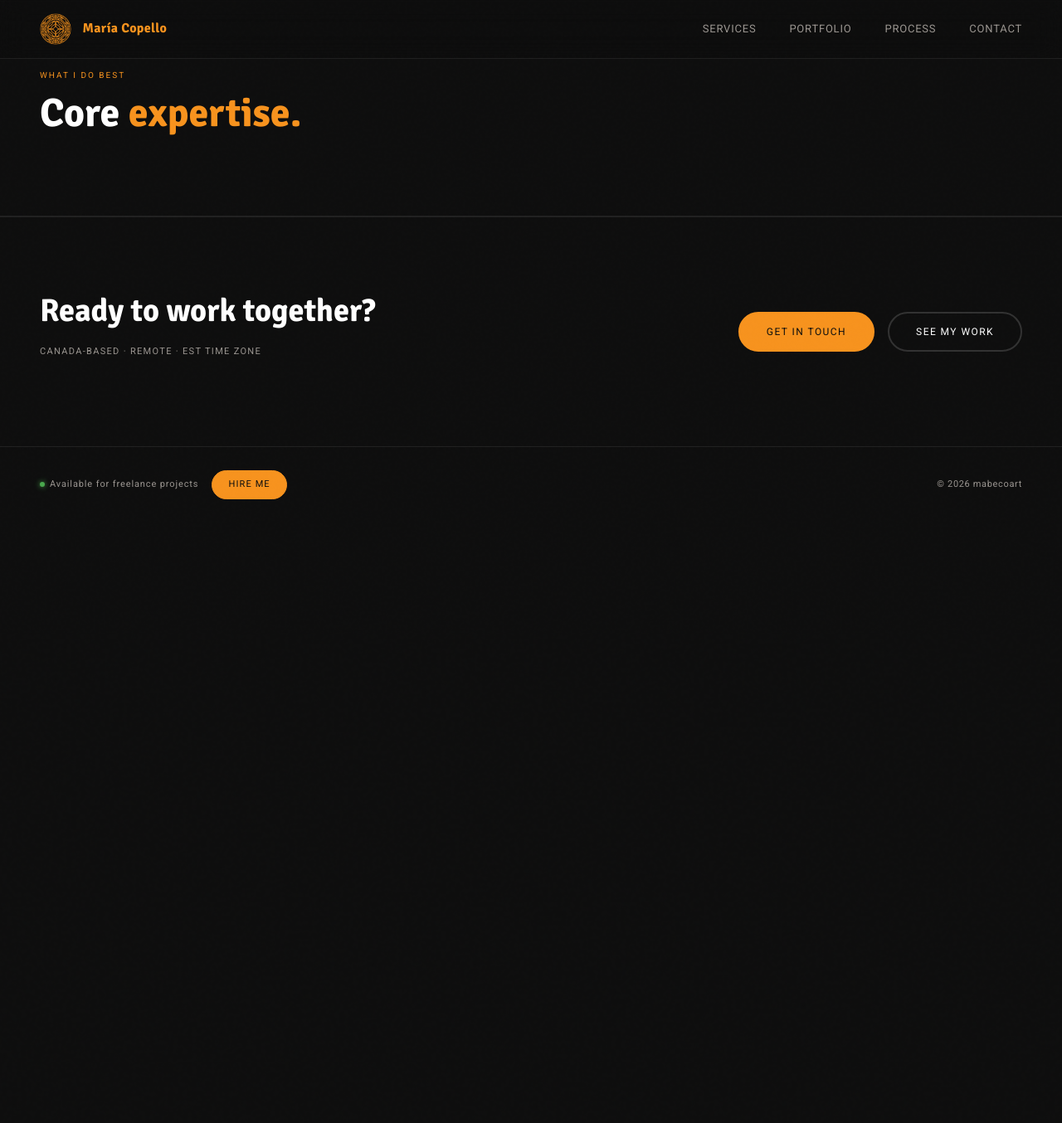
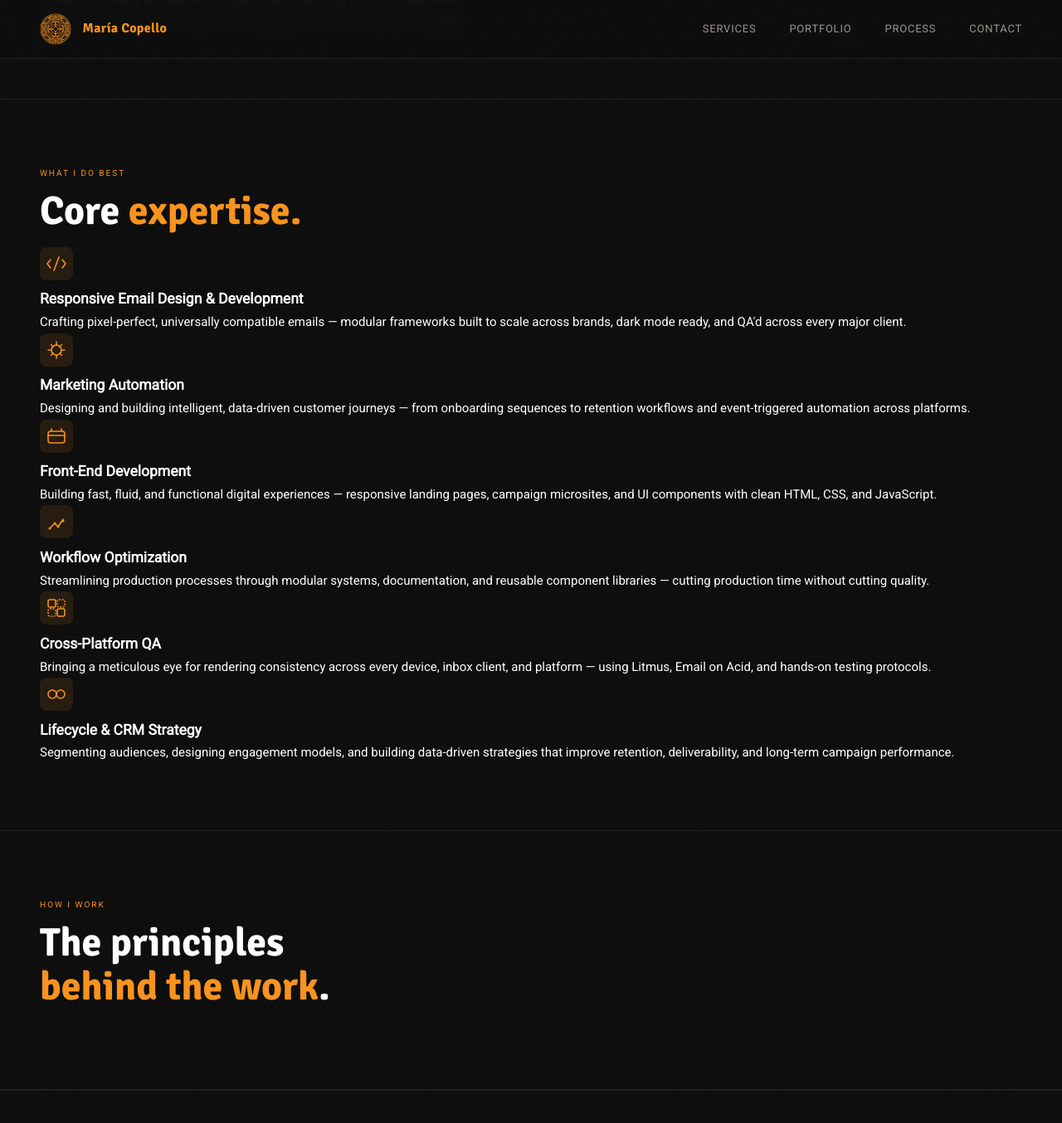
Before and after one commit to mabecoart/github.io, a Jekyll site: the page built from about.html, in a window 1280 px wide and 1400 px high, scrolled down 878 px. Shown: the top 1354 px of the window at 83% size. Built offline with Jekyll 4.4.1, drawn with Linux system fonts in a browser that asks for light colours; before the commit the page ends 1508 px from its top, so only the background shows below that; some of the changed text lies outside the part shown.

Commit message:
Revise about section and add skills showcase
Updated the about section with improved content and added skill cards for expertise.

```diff
--- a/about.html
+++ b/about.html
@@ -18,19 +18,19 @@
 
 <section class="about-section">
   <p class="section-eyebrow">My story</p>
-  <h2 class="section-title">8+ years building<br/><span>what matters.</span></h2>
-  <p>
+  <h2 class="section-title">8+ years building<br/><span>what matters</span>.</h2>
+  <p class="case-body">
     For over a decade, I've helped brands — from startups to large enterprises —
     build <b>meaningful digital communications</b> through design, code, and automation.
     My work lives where creativity meets technology: modular systems, scalable workflows,
     and campaigns that connect.
   </p>
-  <p>
+  <p class="case-body">
     I craft <b>responsive emails, landing pages, and automated journeys</b> that
     perform beautifully across devices and platforms. Each project blends structure
     and emotion — precise code, intuitive design, and data that speaks.
   </p>
-  <p>
+  <p class="case-body">
     I collaborate closely with agencies, designers, and marketing teams to bridge
     vision and execution. Together, we create communications that are not only seen,
     but <b>felt</b>.
@@ -40,9 +40,111 @@
 <section class="about-section">
   <p class="section-eyebrow">What I do best</p>
   <h2 class="section-title">Core <span>expertise.</span></h2>
+   <div class="skills__grid">
+
+        <div class="skill-card reveal">
+          <div class="skill-card__icon">
+            <svg width="40" height="40" viewBox="0 0 40 40" fill="none" xmlns="http://www.w3.org/2000/svg">
+              <rect width="40" height="40" rx="8" fill="rgba(247,147,30,.1)"/>
+              <path d="M13 15l-4 5 4 5M27 15l4 5-4 5M23 12l-6 16" stroke="#F7931E" stroke-width="1.6" stroke-linecap="round" stroke-linejoin="round"/>
+            </svg>
+          </div>
+          <h3 class="skill-card__title">Responsive Email Design &amp; Development</h3>
+          <p class="skill-card__desc">
+            Crafting pixel-perfect, universally compatible emails — modular frameworks
+            built to scale across brands, dark mode ready, and QA'd across every major client.
+          </p>
+        </div>
+
+        <div class="skill-card reveal" style="transition-delay:.08s">
+          <div class="skill-card__icon">
+            <svg width="40" height="40" viewBox="0 0 40 40" fill="none" xmlns="http://www.w3.org/2000/svg">
+              <rect width="40" height="40" rx="8" fill="rgba(247,147,30,.1)"/>
+              <circle cx="20" cy="20" r="6" stroke="#F7931E" stroke-width="1.6"/>
+              <path d="M20 10v4M20 26v4M10 20h4M26 20h4" stroke="#F7931E" stroke-width="1.6" stroke-linecap="round"/>
+              <path d="M13.43 13.43l2.83 2.83M23.74 23.74l2.83 2.83M13.43 26.57l2.83-2.83M23.74 16.26l2.83-2.83" stroke="#F7931E" stroke-width="1.4" stroke-linecap="round"/>
+            </svg>
+          </div>
+          <h3 class="skill-card__title">Marketing Automation</h3>
+          <p class="skill-card__desc">
+            Designing and building intelligent, data-driven customer journeys — from onboarding
+            sequences to retention workflows and event-triggered automation across platforms.
+          </p>
+        </div>
+
+        <div class="skill-card reveal" style="transition-delay:.16s">
+          <div class="skill-card__icon">
+            <svg width="40" height="40" viewBox="0 0 40 40" fill="none" xmlns="http://www.w3.org/2000/svg">
+              <rect width="40" height="40" rx="8" fill="rgba(247,147,30,.1)"/>
+              <rect x="10" y="14" width="20" height="14" rx="3" stroke="#F7931E" stroke-width="1.6"/>
+              <path d="M14 11v3M26 11v3M10 19h20" stroke="#F7931E" stroke-width="1.6" stroke-linecap="round"/>
+            </svg>
+          </div>
+          <h3 class="skill-card__title">Front-End Development</h3>
+          <p class="skill-card__desc">
+            Building fast, fluid, and functional digital experiences — responsive landing pages,
+            campaign microsites, and UI components with clean HTML, CSS, and JavaScript.
+          </p>
+        </div>
+
+        <div class="skill-card reveal" style="transition-delay:.06s">
+          <div class="skill-card__icon">
+            <svg width="40" height="40" viewBox="0 0 40 40" fill="none" xmlns="http://www.w3.org/2000/svg">
+              <rect width="40" height="40" rx="8" fill="rgba(247,147,30,.1)"/>
+              <path d="M12 28l6-6 4 4 6-9" stroke="#F7931E" stroke-width="1.6" stroke-linecap="round" stroke-linejoin="round"/>
+              <circle cx="12" cy="28" r="1.5" fill="#F7931E"/>
+              <circle cx="18" cy="22" r="1.5" fill="#F7931E"/>
+              <circle cx="22" cy="26" r="1.5" fill="#F7931E"/>
+              <circle cx="28" cy="19" r="1.5" fill="#F7931E"/>
+            </svg>
+          </div>
+          <h3 class="skill-card__title">Workflow Optimization</h3>
+          <p class="skill-card__desc">
+            Streamlining production processes through modular systems, documentation, and
+            reusable component libraries — cutting production time without cutting quality.
+          </p>
+        </div>
+
+        <div class="skill-card reveal" style="transition-delay:.14s">
+          <div class="skill-card__icon">
+            <svg width="40" height="40" viewBox="0 0 40 40" fill="none" xmlns="http://www.w3.org/2000/svg">
+              <rect width="40" height="40" rx="8" fill="rgba(247,147,30,.1)"/>
+              <rect x="10" y="10" width="9" height="9" rx="2" stroke="#F7931E" stroke-width="1.6"/>
+              <rect x="21" y="10" width="9" height="9" rx="2" stroke="#F7931E" stroke-width="1.4" stroke-dasharray="2 1.5"/>
+              <rect x="10" y="21" width="9" height="9" rx="2" stroke="#F7931E" stroke-width="1.4" stroke-dasharray="2 1.5"/>
+              <rect x="21" y="21" width="9" height="9" rx="2" stroke="#F7931E" stroke-width="1.6"/>
+            </svg>
+          </div>
+          <h3 class="skill-card__title">Cross-Platform QA</h3>
+          <p class="skill-card__desc">
+            Bringing a meticulous eye for rendering consistency across every device, inbox client,
+            and platform — using Litmus, Email on Acid, and hands-on testing protocols.
+          </p>
+        </div>
+
+        <div class="skill-card reveal" style="transition-delay:.22s">
+          <div class="skill-card__icon">
+            <svg width="40" height="40" viewBox="0 0 40 40" fill="none" xmlns="http://www.w3.org/2000/svg">
+              <rect width="40" height="40" rx="8" fill="rgba(247,147,30,.1)"/>
+              <circle cx="15" cy="20" r="5" stroke="#F7931E" stroke-width="1.6"/>
+              <circle cx="25" cy="20" r="5" stroke="#F7931E" stroke-width="1.6"/>
+            </svg>
+          </div>
+          <h3 class="skill-card__title">Lifecycle &amp; CRM Strategy</h3>
+          <p class="skill-card__desc">
+            Segmenting audiences, designing engagement models, and building data-driven
+            strategies that improve retention, deliverability, and long-term campaign performance.
+          </p>
+        </div>
+
+      </div>
+</section>
+
+<section class="about-section">
+  <p class="section-eyebrow">How I work</p>
+  <h2 class="section-title">The principles<br /><span>behind the work</span>.</h2>
 
 </section>
-
 
 <div class="cta-banner">
   <div>
```
